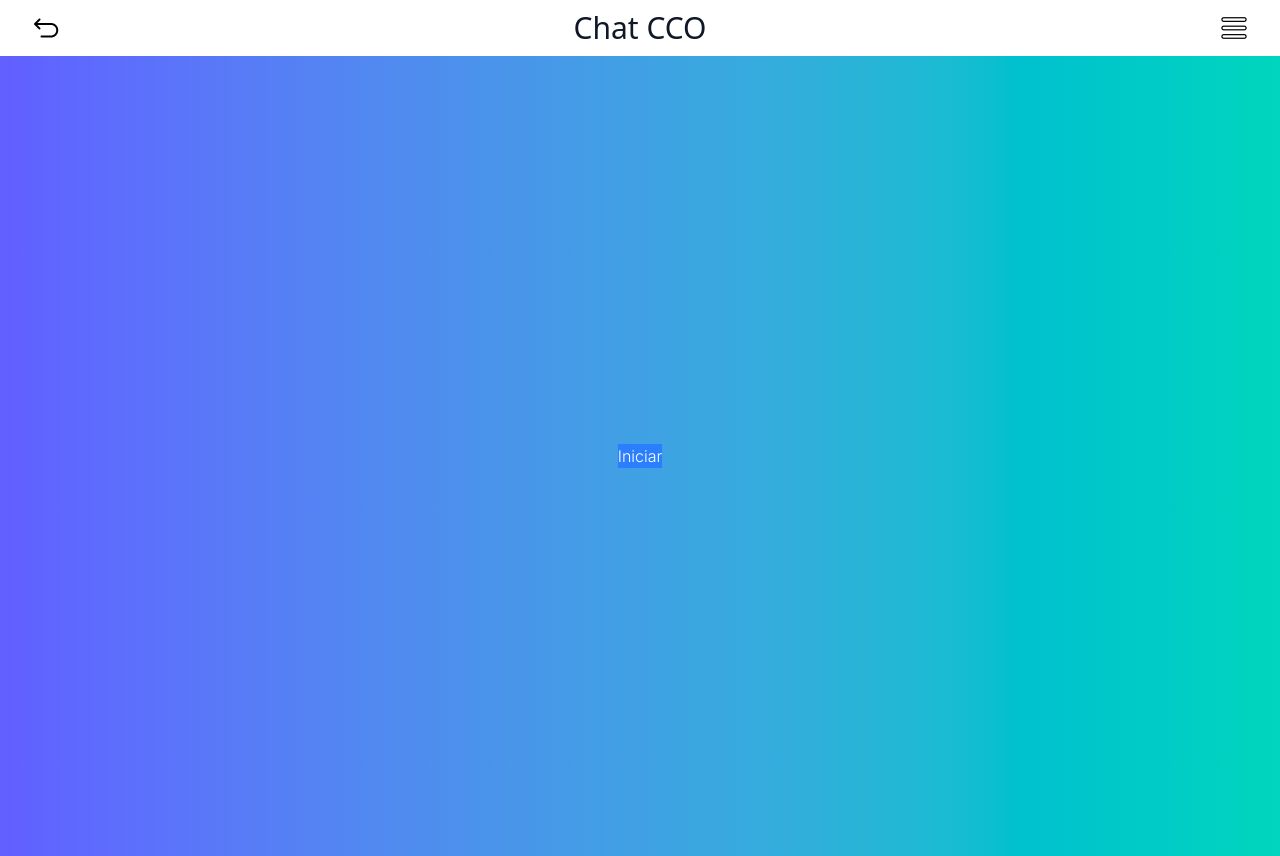
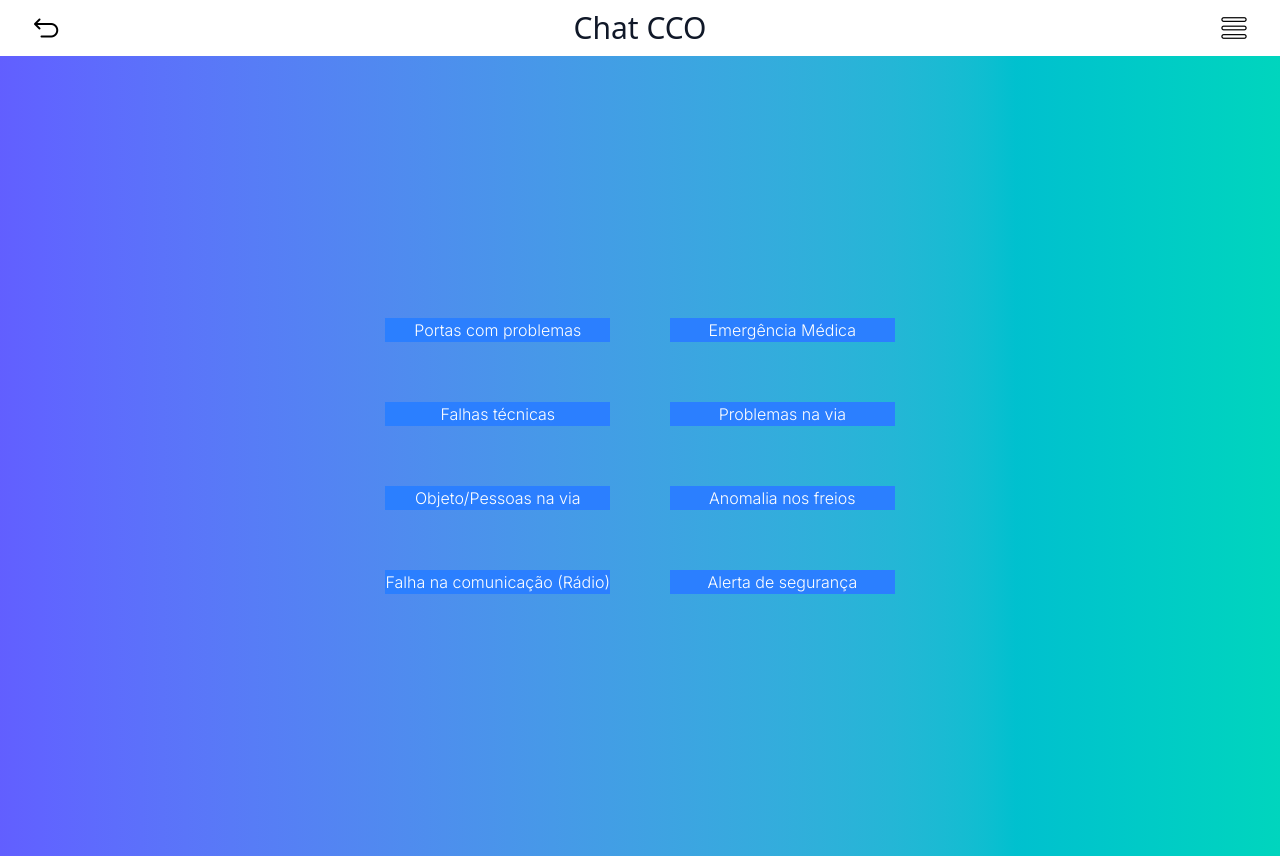
Before and after one commit to DLuIg/CCR-RailSync, a Next.js app: page /ChatCCO in a window 1280 px wide. Built offline with nearby package versions, Linux system fonts and the light colour scheme.

Commit message:
Criado nossa página de contato com o CCO

```diff
--- a/src/app/ChatCCO/page.tsx
+++ b/src/app/ChatCCO/page.tsx
@@ -2,12 +2,12 @@ import React from "react"
 import Header from "../components/Header/Header"
 import ButtonMsg from "../components/ButtonMsg/ButtonMsg"
 
-export default function ChatCCO(){
+export default function ChatCCO() {
     return(
         <>
             <main>
-                <Header  // PASSANDO VALORES PARA MEUS PROPS DO COMPONENTE HEADER
-                leftLink="/Funcionalidades"  // Retornar para a página inicial (apenas colocar uma BARRA)
+                <Header
+                    leftLink="/Funcionalidades"
                     rightLink="/Menu"
                     leftImageSrc="/assets/return.png"
                     rightImageSrc="/assets/menu.png"
@@ -16,21 +16,60 @@ export default function ChatCCO(){
                     title="Chat CCO"
                 />
 
-                <div className="flex flex-col justify-center items-center p-5 h-screen font-thin bg-linear-to-r/oklab from-indigo-500 to-teal-400 gap-20">
+                <div className="flex flex-col justify-center items-center p-5 h-screen bg-gradient-to-r from-indigo-500 to-teal-400 gap-15">
+                    <div className="grid grid-cols-2 gap-15">
+                        <ButtonMsg
+                            text="Portas com problemas"
+                            width="w-[150px]"
+                            height="h-[60px]"
+                            modalMessage="portas com problemas"
+                        />
+                        <ButtonMsg
+                            text="Emergência Médica"
+                            width="w-[150px]"
+                            height="h-[60px]"
+                            modalMessage="emergência Médica"
+                        />
+                        <ButtonMsg
+                            text="Falhas técnicas"
+                            width="w-[150px]"
+                            height="h-[60px]"
+                            modalMessage="falhas técnicas"
+                        />
+                        <ButtonMsg
+                            text="Problemas na via"
+                            width="w-[150px]"
+                            height="h-[60px]"
+                            modalMessage="problemas na via"
+                        />
+                        <ButtonMsg
+                            text="Objeto/Pessoas na via"
+                            width="w-[150px]"
+                            height="h-[60px]"
+                            modalMessage="objeto/pessoas na via"
+                        />
+                        <ButtonMsg
+                            text="Anomalia nos freios"
+                            width="w-[150px]"
+                            height="h-[60px]"
+                            modalMessage="anomalia nos freios"
+                        />
+                        <ButtonMsg
+                            text="Falha na comunicação (Rádio)"
+                            width="w-[150px]"
+                            height="h-[80px]"
+                            modalMessage="falha na comunicação (Rádio)"
+                        />
 
                         <ButtonMsg
-                    text="Iniciar"
-                    width="w-[350px]"
-                    height="h-[50px]"
-                    modalMessage="/ChatCCO"
+                            text="Alerta de segurança"
+                            width="w-[150px]"
+                            height="h-[60px]"
+                            modalMessage="alerta de segurança"
                         />
-
-
-
-
+                    </div>
                 </div>
             </main>
-
         </>
     )
 }
```
Lines whose indentation alone changed are shown as unchanged.
